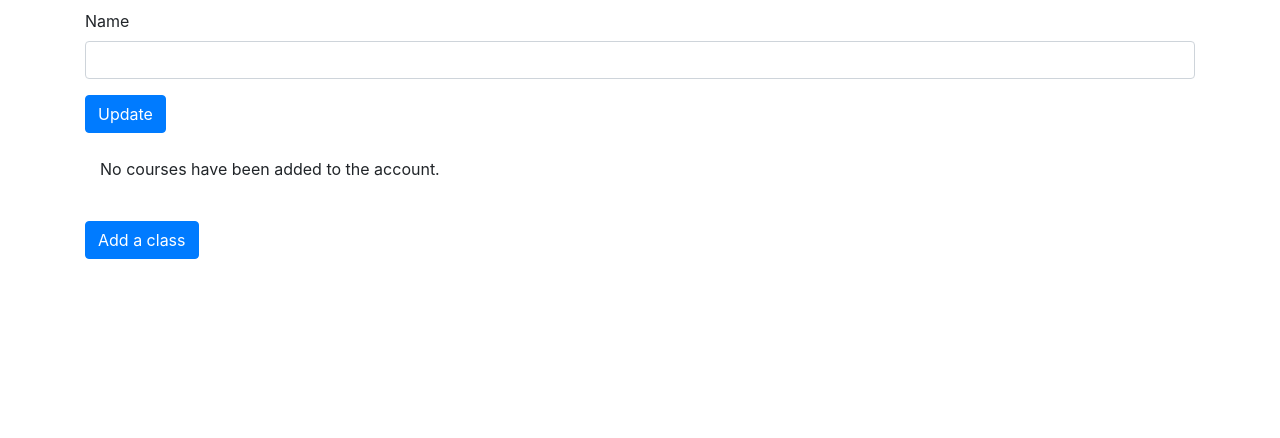
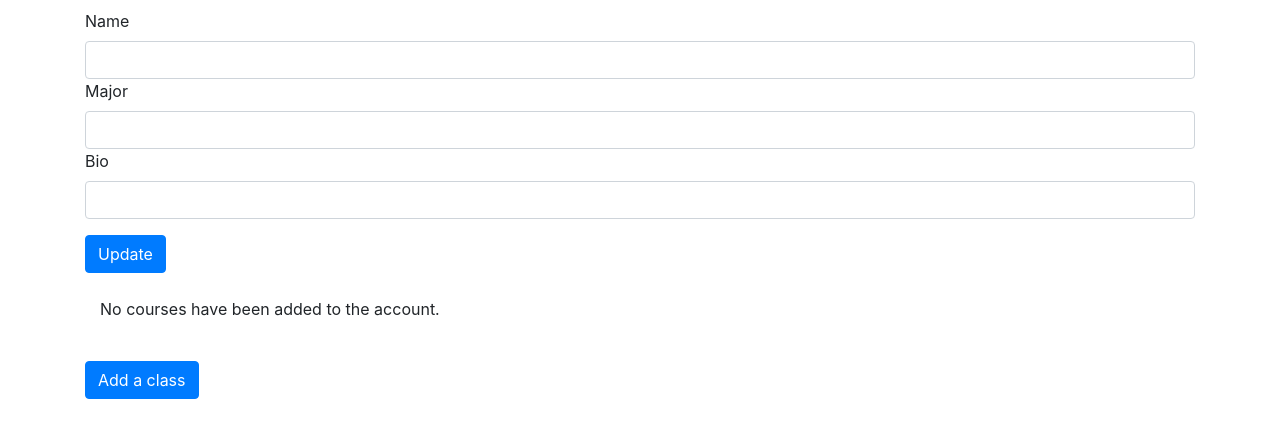
Before and after one commit to jrichbart/CS3240-Project, a Django app: template userAccount/templates/userAccount/accountForm.html in a window 1280 px wide. Shown: the part 295-733 px from the top of the page. Run offline with Django 3.2, Linux system fonts and the light colour scheme; the template is opened without the code that fills it, so the values that code supplies are empty; some libraries are stand-ins or nearby versions.

Commit message:
added major and bio properties for userAccount

```diff
--- a/userAccount/models.py
+++ b/userAccount/models.py
@@ -9,6 +9,8 @@ class userAccount(models.Model):
         on_delete=models.CASCADE,
     )
     name = models.CharField(max_length=50)
+    major = models.CharField(max_length=50)
+    bio = models.TextField()
     def __str__(self):
         return self.name
 
--- a/userAccount/templates/userAccount/accountForm.html
+++ b/userAccount/templates/userAccount/accountForm.html
@@ -35,6 +35,10 @@
           <div class="form-group">
             <label for="acc_name">Name</label>
             <input type="text" class="form-control" id="acc_name" value="{{ acc_name }}" name = "acc_name">
+            <label for="acc_major">Major</label>
+            <input type="text" class="form-control" id="acc_major" value="{{ acc_major }}" name = "acc_major">
+            <label for="acc_bio">Bio</label>
+            <input type="text" class="form-control" id="acc_bio" value="{{ acc_bio }}" name = "acc_bio">
           </div>
           <button type="submit" class="btn btn-primary">Update</button>
         </form>
```
Also changed, not shown: userAccount/views.py (+8 -1 lines), userAccount/migrations/0005_auto_20201022_2118.py (added).
